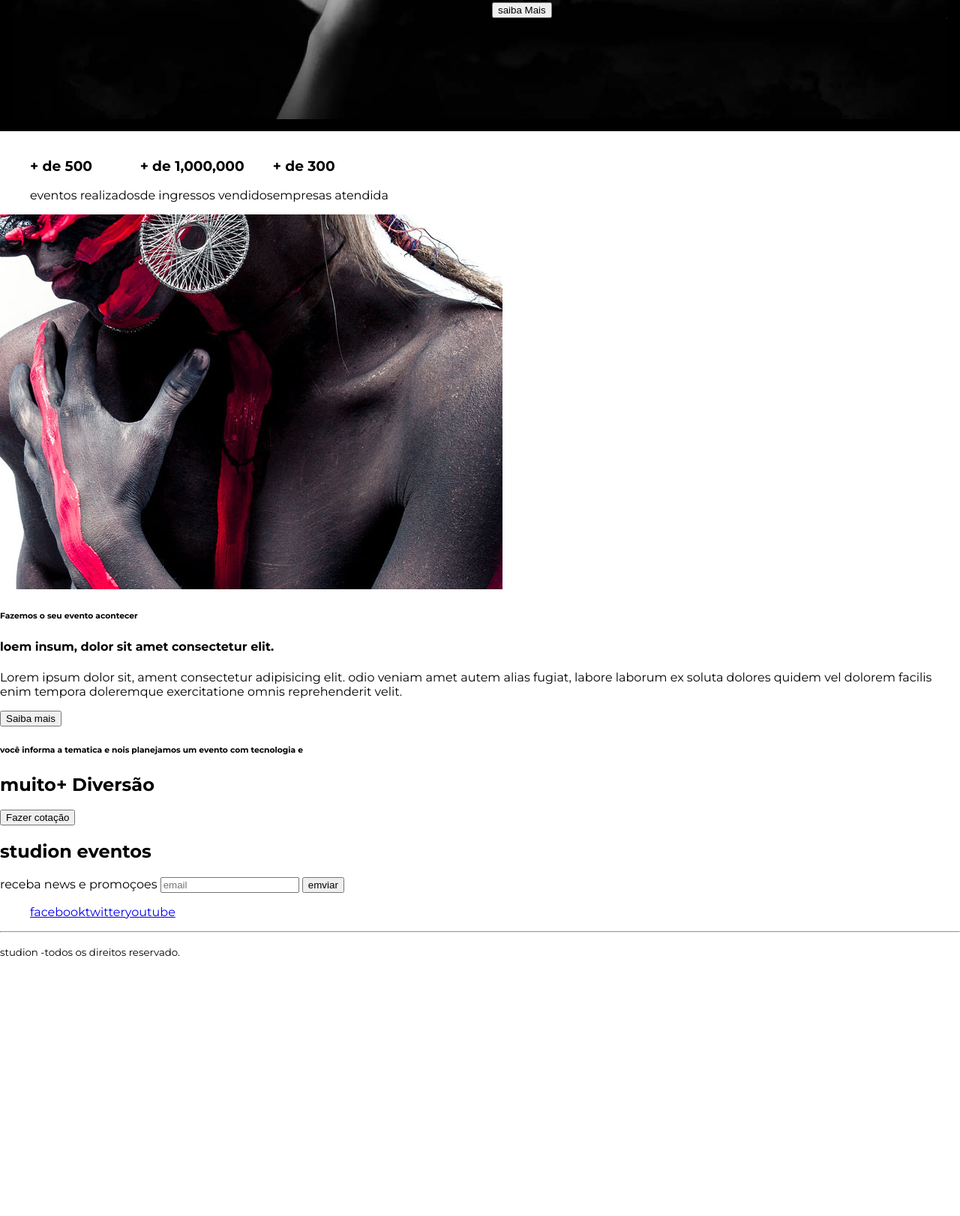
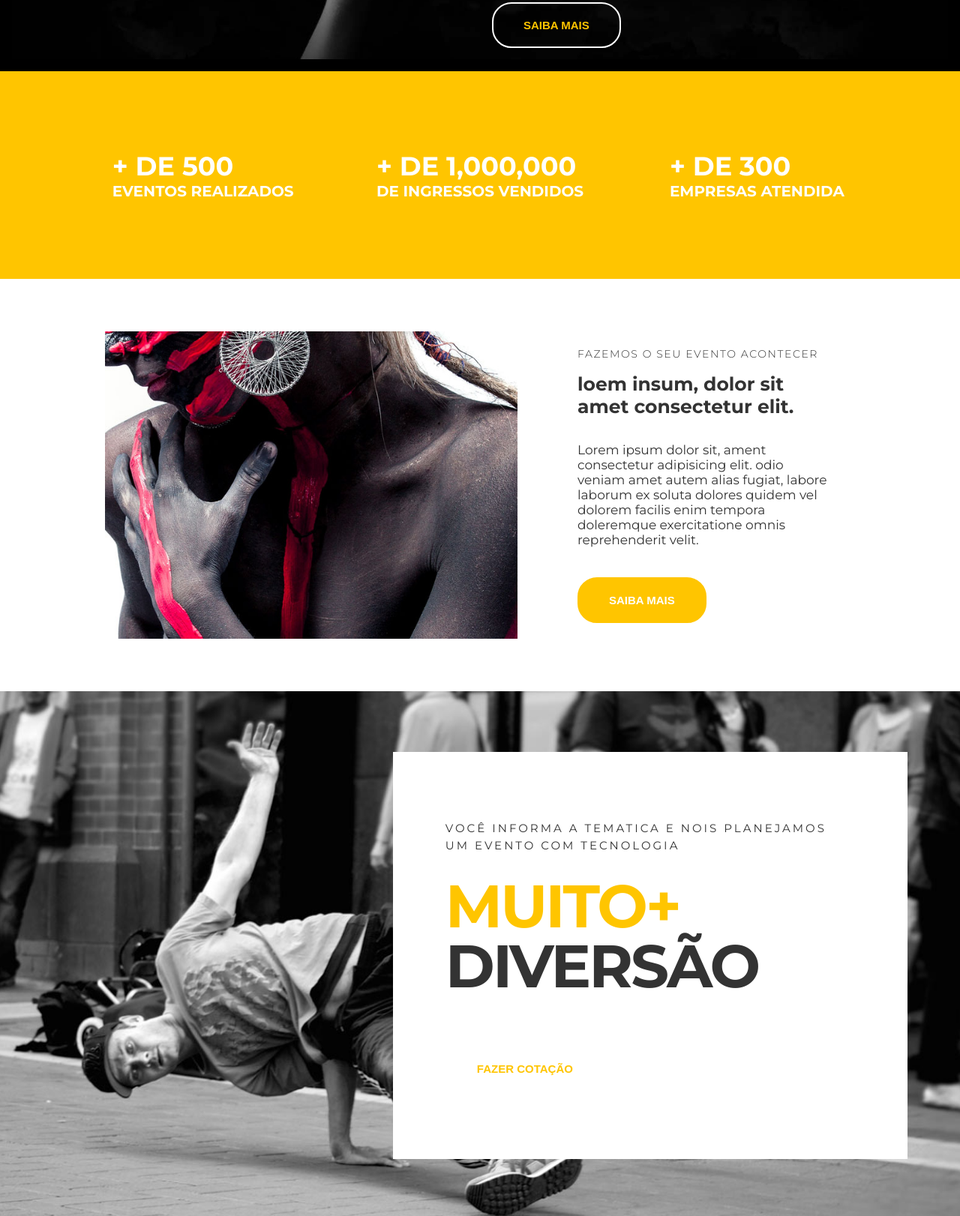
Before and after one commit to andrehugo36/studion, a plain HTML site: page meu.html in a window 1280 px wide. Shown: the part 657-2279 px from the top of the page at 75% size. Before the commit the page ends 1952 px from the top, so only its background shows below. Drawn offline with Linux system fonts and the light colour scheme.

Commit message:
finalizando aula 2

```diff
--- a/meu.html
+++ b/meu.html
@@ -9,10 +9,12 @@
 </head>
 <body>
     <nav class="navbar">
+    <div class="container navbar__container">
         <h1 class="logo--studion">
             studi<span class="copy--primary">on</span>
             <span class="logo--studion_subtitle">eventos</span></h1>
         <ul class="navbar__links">
+
             <li><a href="https://www.w3schools.com">empresa</a></li>
             <li><a href="https://www.w3schools.com">eventos</a></li>
             <li><a href="https://www.w3schools.com">Galeria</a></li>
@@ -20,7 +22,9 @@
             <li><a href="https://www.w3schools.com">Contatos</a></li>
         </ul>
 
-    </nav>
+    </div>
+     </nav>
+
     <header>
         <div id="slider">
             <div class="slide">
@@ -30,22 +34,35 @@
                  <div class="slide_copy">
                  <h6><span class="copy--primary">proximo evento</span> - dia 25 de setembro as 19h</h6>
                  <h2><span class="copy--primary">Creative</span> Minds</h2>
-                 <button>saiba Mais</button>
+
+                 <button class="bnt bnt--slider">saiba Mais</button>
+
                 </div>
             </div>
         </div>
         <main>
-            <section>
-                <ul>
-                    <li><h3>+ de 500 </h3>eventos realizados</li>
-                    <li><h3>+ de 1,000,000</h3>de ingressos vendidos</li>
-                    <li><h3>+ de 300 </h3>empresas atendida</li>
+            <section id="counter">
+                <ul class=" container counter__container">
+
+                    <li><h3>+ de 500
+                        <small>eventos realizados</small>
+                    </h3></li>
+
+                    <li><h3>+ de 1,000,000
+                        <small>de ingressos vendidos</small>
+                    </h3></li>
+
+                    <li><h3>+ de 300
+                        <small>empresas atendida</small>
+                    </h3></li>
                 </ul>
 
             </section>
-            <section>
-                <div>
-                    <img src="./images/institutional.jpg " />
+            <section class="container institutional">
+                <img class="institutional__image" src="./images/institutional.jpg " alt="studion institutional" />
+
+                <div class="institutional__copy">
+
                 <h6>Fazemos o seu evento acontecer</h6>
                 <h4>loem insum, dolor sit amet consectetur elit.</h4>
                 <p>
@@ -54,19 +71,21 @@
                     quidem vel dolorem facilis enim tempora doleremque exercitatione
                     omnis reprehenderit velit.
                 </p>
-                <button>Saiba mais</button>
+                <button class="bnt bnt--institutional">Saiba mais</button>
              </div>
             </section>
 
-            <section>
-                <div>
-                    <h6>
-                        você informa a tematica e nois planejamos um evento com tecnologia e
-                    </h6>
-                    <h2><span>muito+ </span>Diversão</h2>
-                    <button>Fazer cotação</button>
+            <section class="quote">
+                <div class="container quote__container">
+                    <div class="quote__copy">
+                        <h6>
+                         você informa a tematica e nois planejamos um evento com tecnologia
+                        </h6>
+                        <h2><span class="copy--primary">muito+ </span>Diversão</h2>
+                        <button class="bnt bnt--quote">Fazer cotação</button>
+                    </div>
                 </div>
-            </section>
+                </section>
         </main>
         <footer>
             <h2>studi<span>on</span> eventos</h2>
--- a/style.css
+++ b/style.css
@@ -1,10 +1,12 @@
 @import url('https://fonts.googleapis.com/css2?family= Montserrat :wght@300;400;700;900 & display=swap');
+@import url('https://fonts.googleapis.com/css2?family= Montserrat :wght@400;700 & display=swap');
 *{
     box-sizing: border-box;
 }
 :root{
     font-family: 'Montserrat', sans-serif;
     font-size: 16px;
+    color: #333;
     --color-primary:#ffc500;
     --default-padding: 16px;
 }
@@ -12,10 +14,20 @@ body{
     margin:0;
     padding-top: 7.75rem;
 }
+header,
+main,
+footer {
+    overflow-x: hidden;
+}
+
 ul{
 
     display: flex;
     list-style: none;
+}
+.container{
+    max-width:1140px;
+    margin: 0 auto;
 }
 .navbar__links li{
     margin-right: 0.625rem;
@@ -23,18 +35,21 @@ ul{
 .navbar {
     position:fixed;
     z-index: 1;
+    top: 0;
+    left: 0;
+    width: 100%;
+    background-color:#000;
+    color: #fff;
+
+
+}
+.navbar__container{
     display: grid;
     grid-template-columns: 1fr 9fr;
     align-items: center;
-    top: 0;
-    left: 0;
-
     width: 100vw;
     height: 7.75rem;
     padding: 0 1rem;
-    background-color:#000;
-    color: #fff;
-
 }
 
 .navbar__links{
@@ -80,7 +95,7 @@ ul{
 }
 .slide{
     position: relative;
-    height: calc(100vh - 7.75rem);
+    height: calc(90vh - 7.75rem);
 
 }
 .slide_background-image{
@@ -113,3 +128,132 @@ ul{
 .slide_copy h2 span{
     display: block;
 }
+.bnt{
+    padding: 1.25rem 2.5rem;
+    border: .125rem solid #fff;
+    border-radius: 1.625rem;
+    color: var(--color-primary);
+    background: unset;
+    font-size: .9375rem;
+    font-weight: 700;
+    text-transform: uppercase;
+    transition: 0.3s all ease;
+}
+.bnt:hover,
+.bnt:active,
+.bnt:focus,
+.bnt--institutional{
+
+    border-color: var(--color-primary);
+    background-color: var(--color-primary);
+    background: ;
+    color: #fff;
+    font-size: .9375rem;
+    font-weight: 700;
+    text-transform: uppercase;
+    transition: 0.3s all ease;
+
+}
+.bnt--institutional{
+    background-color: #ffc500;
+}
+
+
+#counter{
+    background-color: var(--color-primary);
+    color: #fff;
+    text-transform: uppercase;
+
+}
+.counter__container{
+    display: grid;
+    grid-template-columns: repeat(auto-fill, minmax(300px, 1fr));
+    place-items: center;
+    padding: 4.375rem 1rem;
+}
+.counter__container h3{
+    font-size: 2.1875rem;
+}
+.counter__container h3 small{
+    display: block;
+    font-size: 1.25rem;
+}
+
+.institutional{
+    display: grid;
+    grid-template-columns: auto auto;
+    gap: 3.125rem;
+    align-items: center;
+    padding: 4.375rem;
+}
+.institutional__image{
+    max-width: 550px;
+}
+
+.institutional__copy{
+    padding:0 1.875rem;
+}
+
+.institutional__copy h6{
+    font-size: 0.875rem;
+    font-weight: 300;
+    letter-spacing: 0.1rem;
+    text-transform: uppercase;
+    margin: 0;
+}
+
+.institutional__copy h4{
+    font-size: 1.5625rem;
+    margin-top: 1rem;
+}
+.institutional p{
+    font-family: 'Roboto' sans-serif;
+    font-size: 1.0625rem;
+    line-height: 1.6875rem0;
+    margin-bottom: 0;
+    margin-bottom: 2.5rem;
+
+}
+.bnt--institutional:hover{
+    color: var(--color-copy);
+    background: unset;
+}
+
+.quote{
+    background-image: url(./images/parallax.jpg);
+    background-attachment: fixed;
+    background-repeat: no-repeat;
+    background-size: cover;
+    background-position: center;
+}
+.quote__container{
+    display: grid;
+    align-items: center;
+    justify-items: end;
+    min-height: 88vh;
+}
+
+.quote__copy{
+    background-color: #fff;
+    padding: 5.625rem 4.375rem;
+}
+.quote__copy h6{
+    font-size: .9375rem;
+    font-weight: 400;
+    letter-spacing: .1875rem;
+    line-height: 1.4375rem;
+    max-width: 55ch;
+    text-transform: uppercase;
+    margin: 0;
+}
+.quote__copy h2{
+    font-size: 5rem;
+    line-height: 5rem;
+    text-transform: uppercase;
+    letter-spacing: -.1875rem;
+    margin-top: 1.875rem;
+
+}
+.quote__copy h2 span{
+    display:block ;
+}
```
